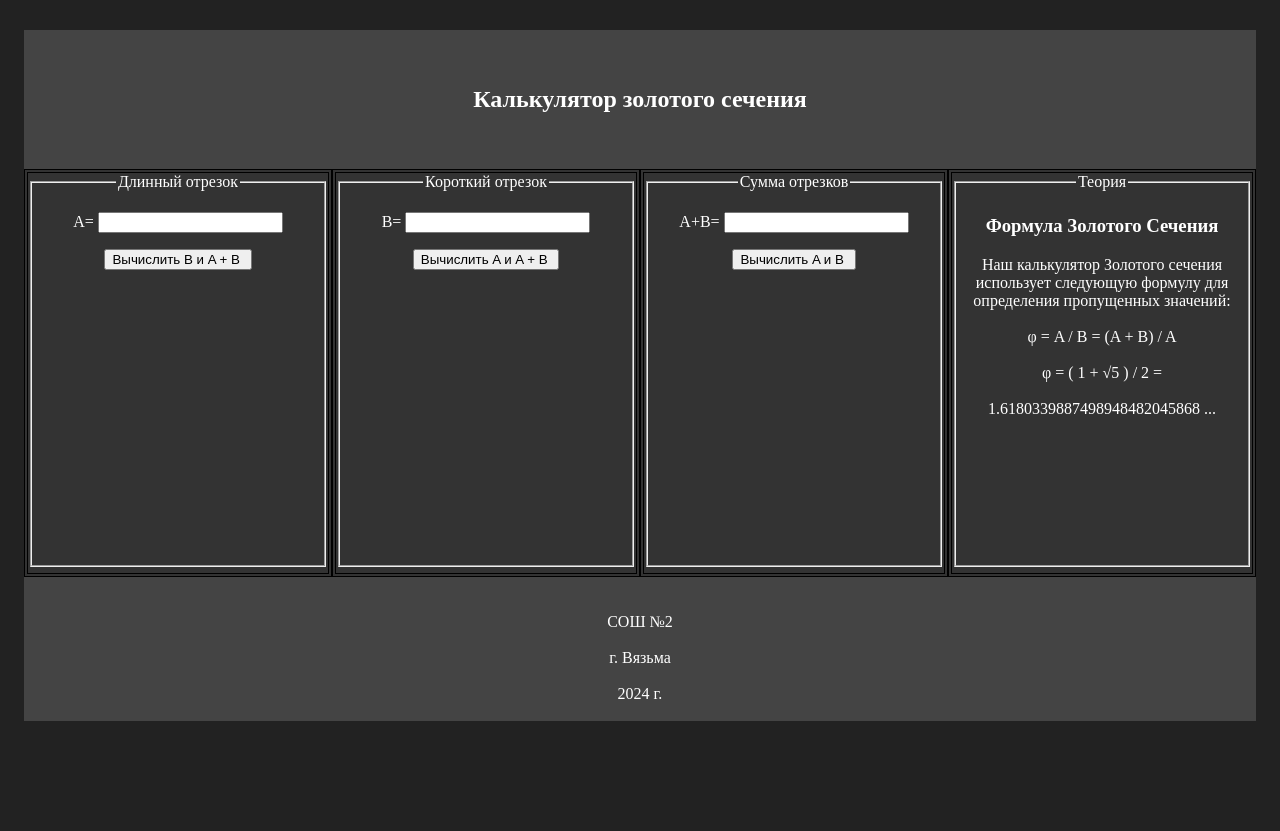
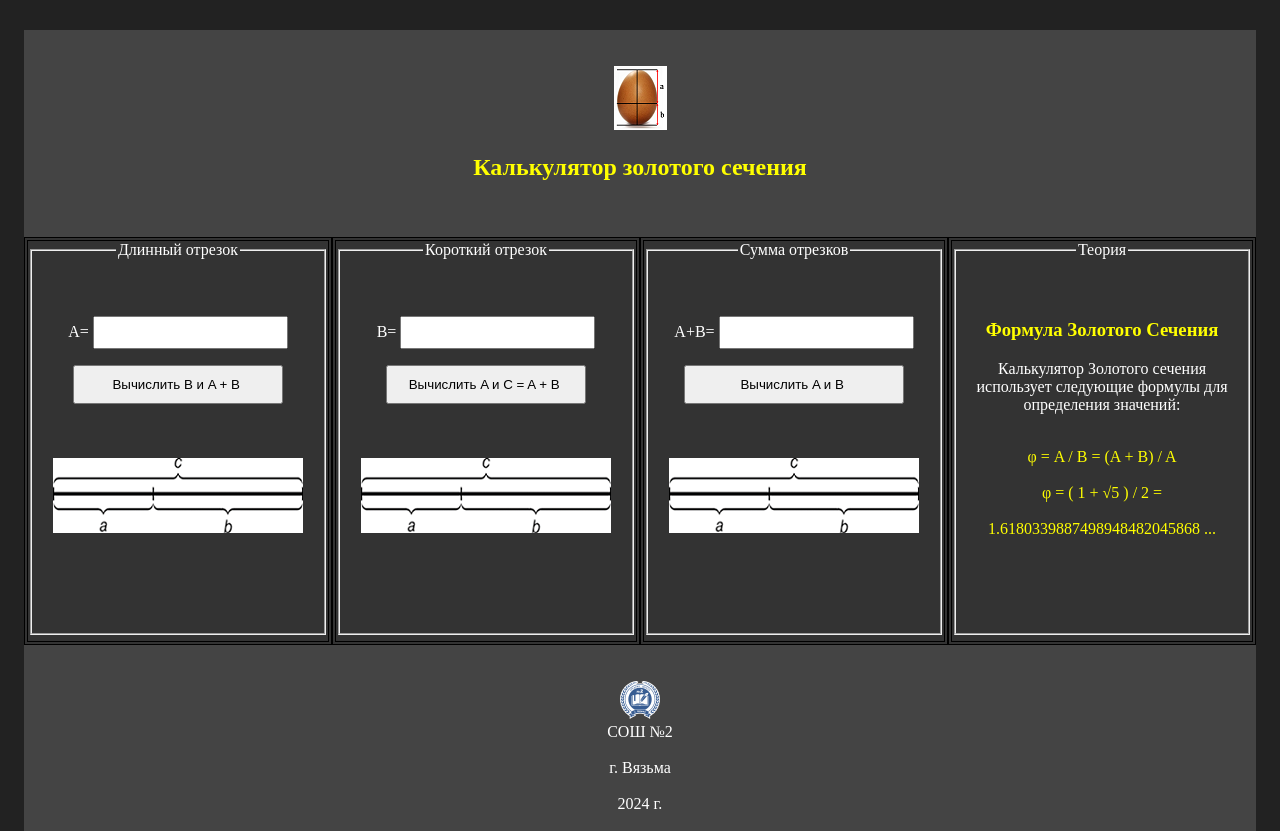
Before and after one commit to KorostelevaAM/gs, a plain HTML site: page index.html in a window 1280 px wide. Before the commit the page ends 800 px from the top, so only its background shows below. Drawn offline with Linux system fonts and the light colour scheme; a script that the page names is missing.

Commit message:
Add files via upload

```diff
--- a/index.html
+++ b/index.html
@@ -13,7 +13,8 @@
     <div class="m">
         <div class="s">
             <br><br>
-            <h2>Калькулятор золотого сечения</h2>
+            <img src="img/image015.png">
+            <h2 style="color: #ffff00;">  Калькулятор золотого сечения</h2>
             <br><br>
         </div>
 
@@ -22,14 +23,19 @@
             <div class="d">
                 <fieldset>
                     <legend>Длинный отрезок</legend>
+                    <br>
+                    <br>
                     <p>
-                        A= <input type="number" id="oa" >
-                 </p>
+                        A= <input type="number" id="oa" style="padding: 7px;" >
+                    </p>
 
-                 <input type="button" value="Вычислить B и A + B " onclick="fa()">
+                 <input type="button" value="Вычислить B и A + B " onclick="fa()" style="padding: 10px; width: 210px;" >
                  <br>
                  <br>
                  <div id="outb"></div>
+                 <br>
+                 <br>
+                 <img src="img/ab.png">
                 </fieldset>
             </div>
 
@@ -37,14 +43,19 @@
             <div class="d">
                 <fieldset>
                     <legend>Короткий отрезок</legend>
+                    <br>
+                    <br>
                     <p>
-                        B= <input type="number" id="ob" >
+                        B= <input type="number" id="ob" style="padding: 7px;">
                     </p>
 
-                 <input type="button" value="Вычислить A и A + B " onclick="fb()">
+                 <input type="button" value="Вычислить A и C = A + B " onclick="fb()" style="padding: 10px; width: 200px;" >
                  <br>
                  <br>
                  <div id="outa"></div>
+                 <br>
+                 <br>
+                 <img src="img/ab.png">
                 </fieldset>
             </div>
 
@@ -52,29 +63,34 @@
             <div class="d">
                 <fieldset>
                     <legend>Сумма отрезков</legend>
+                    <br>
+                    <br>
                     <p>
-                        A+B= <input type="number" id="oab" >
+                        A+B= <input type="number" id="oab" style="padding: 7px;" >
                     </p>
 
-                 <input type="button" value="Вычислить A и B " onclick="fab()">
+                 <input type="button" value="Вычислить A и B " onclick="fab()" style="padding: 10px; width: 220px;" >
                  <br>
                  <br>
                  <div id="outab"></div>
+                 <br>
+                 <br>
+                 <img src="img/ab.png">
                 </fieldset>
             </div>
 
             <div class="d">
                 <fieldset>
                     <legend>Теория</legend>
-                    <h3>
+                    <br>
+                    <br>
+                    <h3 style="color: #ffff00;">
                         Формула Золотого Сечения
                     </h3>
-
-
-
-                    Наш калькулятор Золотого сечения использует следующую формулу для определения пропущенных значений:
+                    Калькулятор Золотого сечения использует следующие формулы для определения значений:
                     <br>
                     <br>
+                    <p style="color: #ffff00;">
                     φ = A / B = (A + B) / A
                     <br>
                     <br>
@@ -82,12 +98,15 @@
                     <br>
                     <br>
                     1.6180339887498948482045868 ...
+                    </p>
                     <br>
                 </fieldset>
             </div>
 
             <div class="p">
                 <br><br>
+                <img src="img/logo.png">
+                <br>
                 СОШ №2
                 <br><br>
                 г. Вязьма
@@ -102,28 +121,49 @@
 <script>
     function fa()
     {
+        if  (oa.value!="")
+          {
           let a=parseFloat(oa.value)
           var f=(1+Math.sqrt(5))/2
           let b=a/f
           let ab=a+b
           outb.innerHTML='B = '+b+'<br><br>A + B = '+ab
+          }
+          else
+          {
+            alert("Введите значение A")
+          }
     }
 
     function fb()
     {
-          let b=parseFloat(ob.value)
+        if  (ob.value!="")
+          {
+           let b=parseFloat(ob.value)
           var f=(1+Math.sqrt(5))/2
           let a=b*f
           let ab=a+b
           outa.innerHTML='A = '+a+'<br><br>A + B = '+ab
+          }
+          else
+          {
+            alert("Введите значение B")
+          }
     }
 
     function fab()
     {
+        if  (oab.value!="")
+          {
           let ab=parseFloat(oab.value)
           var f=(1+Math.sqrt(5))/2
           let a=ab/f
           let b=ab-a
           outab.innerHTML='A = '+a+'<br><br>B = '+b
+          }
+          else
+          {
+            alert("Введите значение A + B")
+          }
     }
 </script>
```
